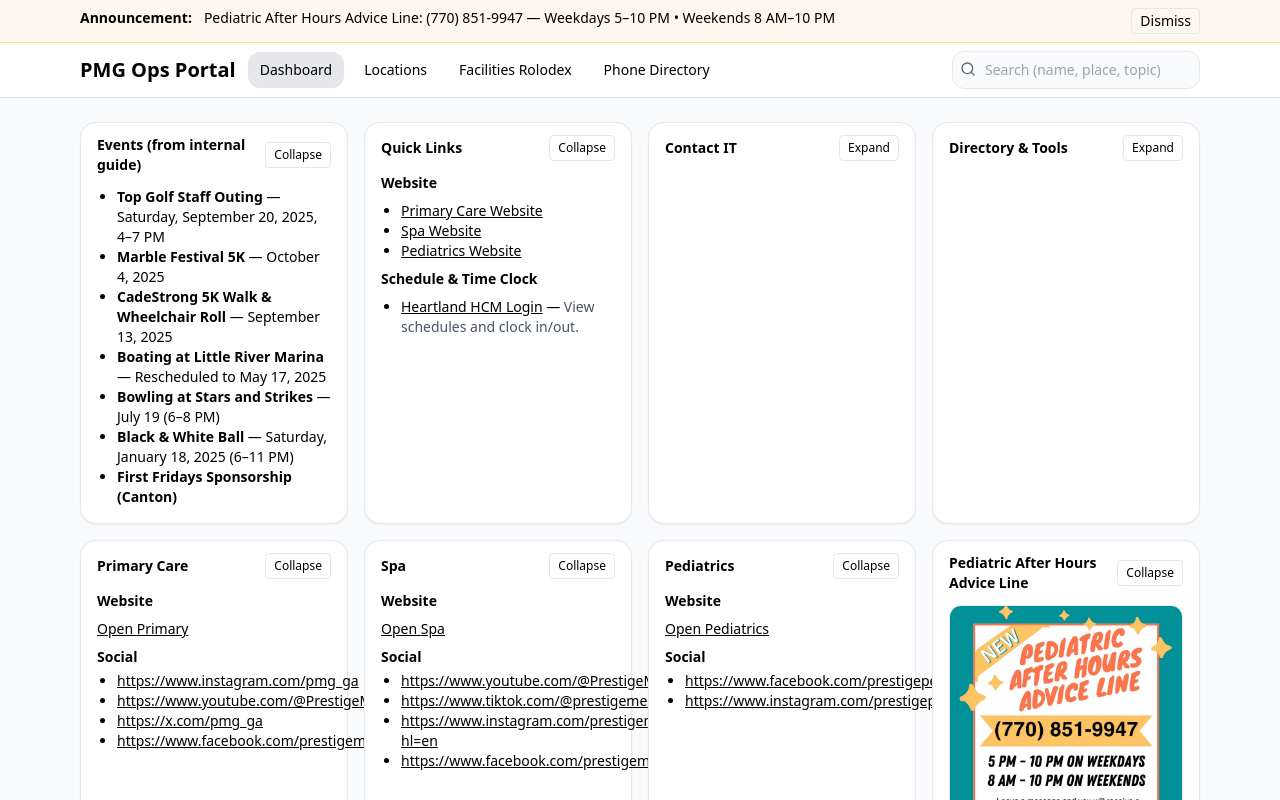
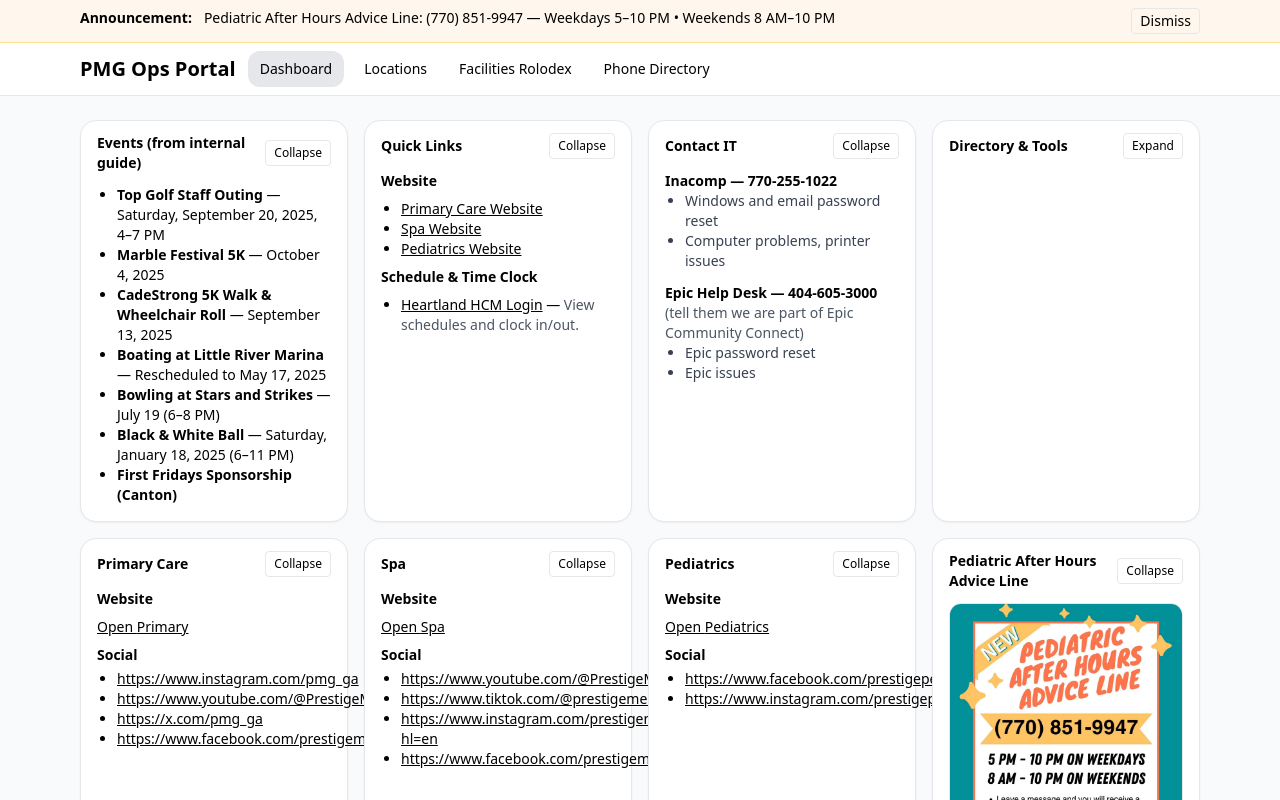
Before and after one commit to kakadgreat/Office-Ops-Portal, a React (Vite) app: page / in a window 1280 px wide. Shown: the top 800 px of the page. Built offline with nearby package versions, Linux system fonts and the light colour scheme.

Commit message:
Add files via upload

```diff
--- a/src/App.jsx
+++ b/src/App.jsx
@@ -5,19 +5,21 @@ import Offices from './pages/Offices.jsx'
 import Facilities from './pages/Facilities.jsx'
 import PhoneDirectory from './pages/PhoneDirectory.jsx'
 import PhoneDirectoryEdit from './pages/PhoneDirectoryEdit.jsx'
-import { Search } from 'lucide-react'
 import Banner from './ui/Banner.jsx'
 
 const NavItem=({to,label})=>(<NavLink to={to} className={({isActive})=>`px-3 py-2 rounded-xl hover:bg-gray-100 ${isActive?'bg-gray-200':''}`}>{label}</NavLink>)
 
 export default function App(){
-  const [query,setQuery]=React.useState('')
   const [data,setData]=React.useState(null)
-  React.useEffect(()=>{(async()=>{
-    const paths=['/data/offices.json','/data/phone.json','/data/facilities.json','/data/events.json','/data/links.json']
-    const all=await Promise.all(paths.map(p=>fetch(p).then(r=>r.json().catch(()=>({})))))
-    setData({offices:all[0], phone:all[1], facilities:all[2], events:all[3], ll:all[4]})
-  })()},[])
+
+  React.useEffect(()=>{
+    (async()=>{
+      const paths=['/data/offices.json','/data/phone.json','/data/facilities.json','/data/events.json','/data/links.json']
+      const all=await Promise.all(paths.map(p=>fetch(p).then(r=>r.json()).catch(()=>({}))))
+      setData({offices:all[0], phone:all[1], facilities:all[2], events:all[3], ll:all[4]})
+    })()
+  },[])
+
   return (<div className='min-h-screen'>
     <Banner/>
     <header className='sticky top-0 z-10 bg-white border-b'>
@@ -29,18 +31,14 @@ export default function App(){
           <NavItem to='/facilities' label='Facilities Rolodex'/>
           <NavItem to='/phone' label='Phone Directory'/>
         </nav>
-        <div className='ml-auto relative'>
-          <Search className='absolute left-2 top-2.5 h-4 w-4 opacity-60'/>
-          <input className='pl-8 pr-3 py-2 border rounded-xl bg-gray-50 focus:bg-white text-sm' placeholder='Search (name, place, topic)' value={query} onChange={e=>setQuery(e.target.value)} />
-        </div>
       </div>
     </header>
     <main className='max-w-6xl mx-auto px-4 py-4 sm:py-6'>
       <Routes>
         <Route index element={<Dashboard data={data}/>}/>
-        <Route path='/offices' element={<Offices data={data} query={query}/>}/>
+        <Route path='/offices' element={<Offices data={data}/>}/>
         <Route path='/facilities' element={<Facilities data={data}/>}/>
-        <Route path='/phone' element={<PhoneDirectory data={data} query={query}/>}/>
+        <Route path='/phone' element={<PhoneDirectory data={data}/>}/>
         <Route path='/phone/edit' element={<PhoneDirectoryEdit/>}/>
       </Routes>
     </main>
--- a/src/pages/Dashboard.jsx
+++ b/src/pages/Dashboard.jsx
@@ -45,9 +45,21 @@ export default function Dashboard({ data }){
         </div>
       </CollapsibleCard>
 
-      <CollapsibleCard title='Contact IT' defaultOpen={false}>
-        <div>Inacomp — 770-255-1022</div>
-        <div>Epic Help Desk — 404-605-3000</div>
+      <CollapsibleCard title='Contact IT' defaultOpen={true}>
+        <div className='mb-3'>
+          <div><b>Inacomp — 770-255-1022</b></div>
+          <ul className='list-disc ml-5 text-sm text-gray-700'>
+            <li>Windows and email password reset</li>
+            <li>Computer problems, printer issues</li>
+          </ul>
+        </div>
+        <div>
+          <div><b>Epic Help Desk — 404-605-3000</b> <span className='text-sm text-gray-600'>(tell them we are part of Epic Community Connect)</span></div>
+          <ul className='list-disc ml-5 text-sm text-gray-700'>
+            <li>Epic password reset</li>
+            <li>Epic issues</li>
+          </ul>
+        </div>
       </CollapsibleCard>
 
       <CollapsibleCard title='Directory & Tools' defaultOpen={false}>
```
Also changed, not shown: src/pages/Offices.jsx (+1 -1 lines).
